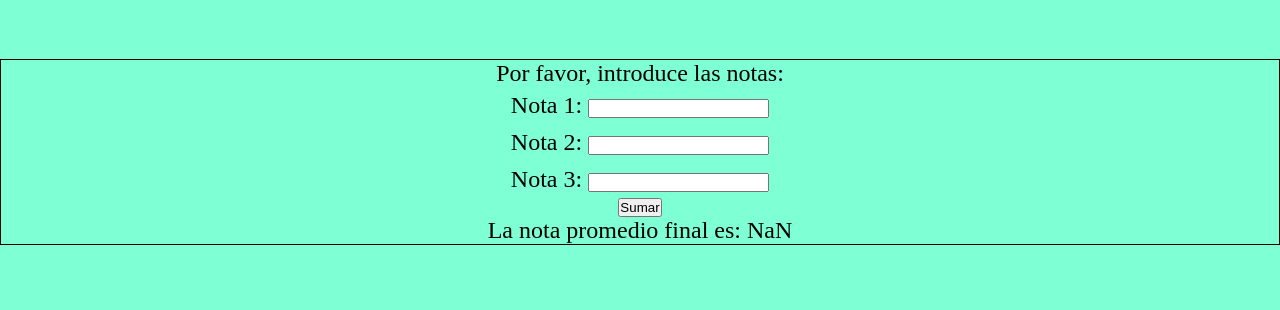
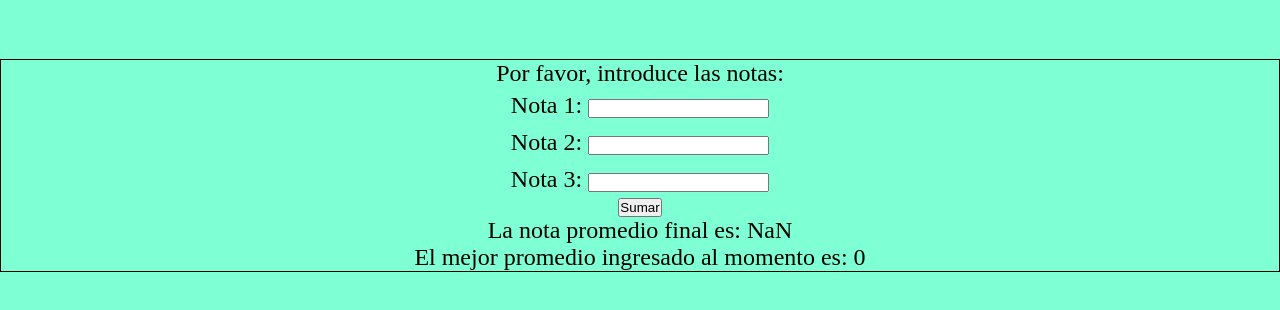
Before and after one commit to FacunMaldonado/simuladorInteractivo-CoderHouse, a plain HTML site: page index.html in a window 1280 px wide. Both pictures are taken after a click on the button "Sumar". Shown: the part 58-368 px from the top of the page. Drawn offline with Linux system fonts and the light colour scheme.

Commit message:
falta array fix

```diff
--- a/index.html
+++ b/index.html
@@ -25,6 +25,7 @@
         </div>
         <button class= "prueba" type="button">Sumar</button>
         <p id="sumando"></p>
+        <p id="sumando2"></p>
     </div>
 <script src="./main.js"></script>
 </body>
--- a/main.js
+++ b/main.js
@@ -1,3 +1,5 @@
+const mejorProm = [];
+
 let pruebaa = document.querySelector('.prueba')
 pruebaa.addEventListener('click', function(){
     n1 = document.getElementById("num1").value;
@@ -9,7 +11,20 @@ pruebaa.addEventListener('click', function(){
     } else {
       //si no pongo parseFloat concatenaría n1 con n2
       suma=parseFloat(n1)+parseFloat(n2)+parseFloat(n3);
-      prom= suma / 3
+      prom= suma / 3;
     }
+    mejorProm.push(prom);
     document.getElementById("sumando").innerHTML = 'La nota promedio final es: ' + prom;
+    mejorPromedio(prom);
+   console.log(mejorProm)
 });
+
+function mejorPromedio (prom){
+  let masAlto = 0;
+  for (i=0 ; i < mejorProm.length ;i++){
+    if (masAlto > prom){
+      masAlto = prom;
+    }
+  }
+  document.getElementById("sumando2").innerHTML = 'El mejor promedio ingresado al momento es: ' + masAlto;
+}
```
